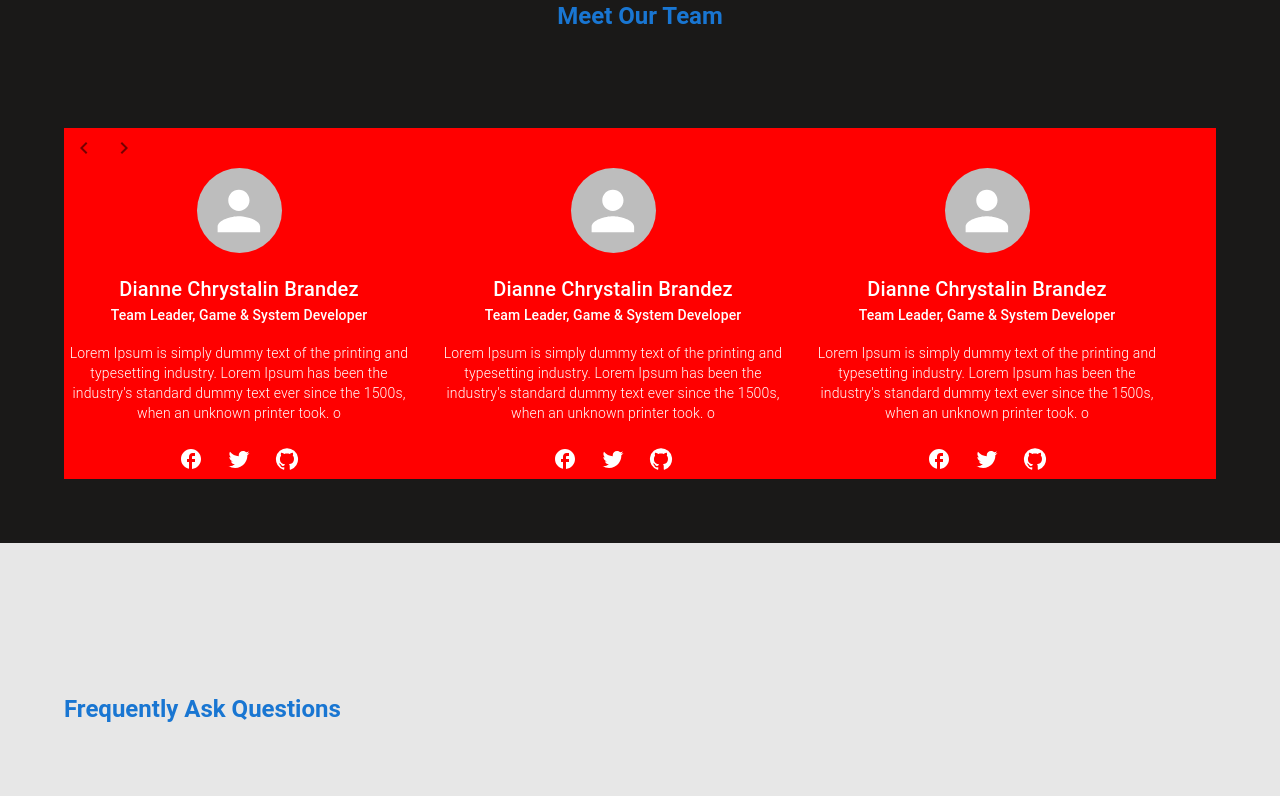
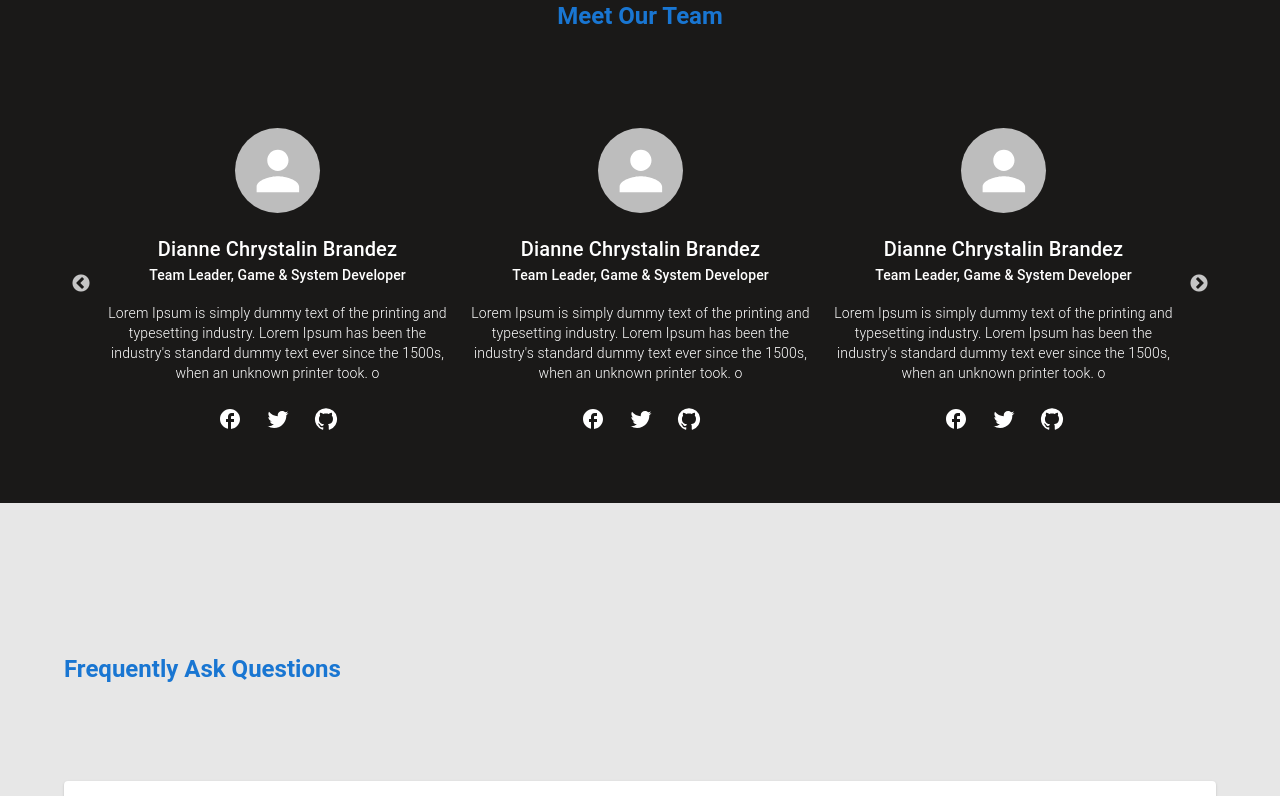
Before and after one commit to Metazare/Metazare-Official-Website, a React (Create React App) app in the folder client/: page / in a window 1280 px wide. Shown: the part 2915-3711 px from the top of the page. Built offline with nearby package versions, Linux system fonts and the light colour scheme.

Commit message:
fix: slider team

```diff
--- a/client/package.json
+++ b/client/package.json
@@ -24,7 +24,9 @@
     "react-dom": "^18.2.0",
     "react-router-dom": "^6.17.0",
     "react-scripts": "5.0.1",
+    "react-slick": "^0.29.0",
     "sass": "^1.69.5",
+    "slick-carousel": "^1.8.1",
     "typescript": "^4.9.5",
     "uuid": "^9.0.1",
     "web-vitals": "^2.1.4"
@@ -54,6 +56,7 @@
     ]
   },
   "devDependencies": {
+    "@types/react-slick": "^0.23.13",
     "@types/uuid": "^9.0.7"
   }
 }
--- a/client/src/Components/Slider.tsx
+++ b/client/src/Components/Slider.tsx
@@ -1,36 +1,61 @@
-import React from 'react'
-import ProjectCard from './ProjectCard'
+import React from 'react';
+import Slider from 'react-slick';
+import Box from '@mui/material/Box';
+import TeamCard from './TeamCard';
 
-import Container from '@mui/material/Container'
-import Box from '@mui/material/Box'
-import IconButton from '@mui/material/IconButton'
+import 'slick-carousel/slick/slick.css';
+import 'slick-carousel/slick/slick-theme.css';
 
-import KeyboardArrowRightIcon from '@mui/icons-material/KeyboardArrowRight';
-import KeyboardArrowLeftIcon from '@mui/icons-material/KeyboardArrowLeft';
-import TeamCard from './TeamCard'
+function CustomSlider() {
+  const settings = {
+    dots: false,
+    infinite: true,
+    speed: 500,
+    slidesToShow: 3,
+    slidesToScroll: 1,
+    responsive: [
+      {
+        breakpoint: 1024,
+        settings: {
+          slidesToShow: 2,
+        },
+      },
+      {
+        breakpoint: 600,
+        settings: {
+          slidesToShow: 1,
+        },
+      },
+    ],
+  };
 
-function Slider() {
   return (
-    <Box  position={"relative"} sx={{background:"red"}}>
-      <IconButton aria-label="" onClick={()=>{}}>
-        <KeyboardArrowLeftIcon/>
-      </IconButton>
-      <IconButton aria-label="" onClick={()=>{}}>
-        <KeyboardArrowRightIcon/>
-      </IconButton>
-      <Box display="flex" gap={3}>
-        <Box>
-          <TeamCard/>
+    <Box position="relative" padding={"0 2em"}>
+      <Slider {...settings}>
+        <Box sx={{display: 'flex !important', alignItems: 'center', justifyContent: 'center' }}>
+          <TeamCard />
         </Box>
-        <Box>
-          <TeamCard/>
+        <Box sx={{display: 'flex !important', alignItems: 'center', justifyContent: 'center' }}>
+          <TeamCard />
         </Box>
-        <Box>
-          <TeamCard/>
+        <Box sx={{display: 'flex !important', alignItems: 'center', justifyContent: 'center' }}>
+          <TeamCard />
         </Box>
-      </Box>
+        <Box sx={{display: 'flex !important', alignItems: 'center', justifyContent: 'center' }}>
+          <TeamCard />
+        </Box>
+        <Box sx={{display: 'flex !important', alignItems: 'center', justifyContent: 'center' }}>
+          <TeamCard />
+        </Box>
+        <Box sx={{display: 'flex !important', alignItems: 'center', justifyContent: 'center' }}>
+          <TeamCard />
+        </Box>
+        <Box sx={{display: 'flex !important', alignItems: 'center', justifyContent: 'center' }}>
+          <TeamCard />
+        </Box>
+      </Slider>
     </Box>
-  )
+  );
 }
 
-export default Slider
+export default CustomSlider;
```
Also changed, not shown: 1 other file (tests, documents, lock files or other folders).
